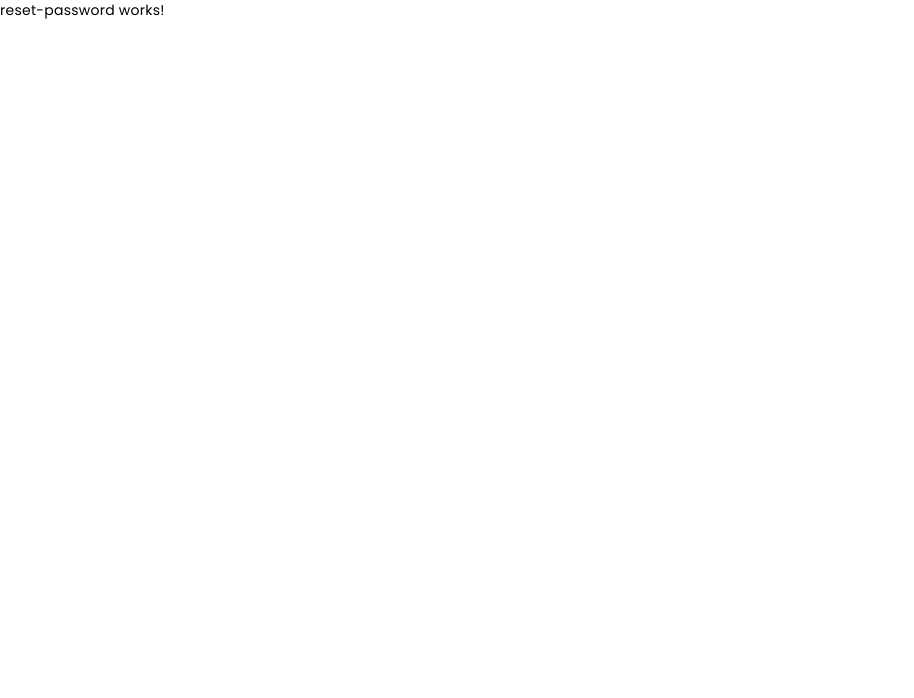
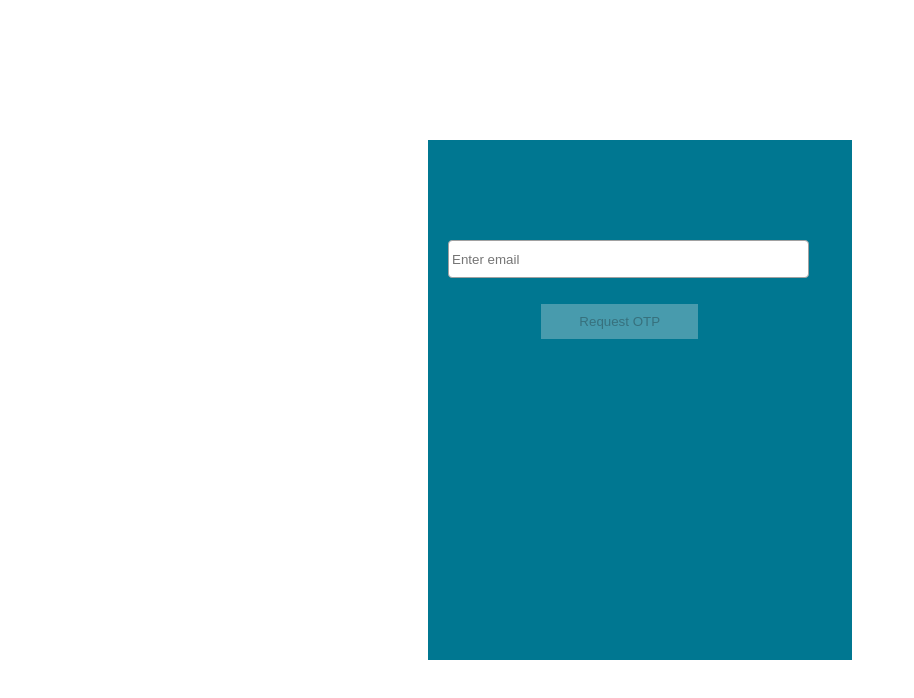
Before and after one commit to AjoshZS/ALM-Frontend-2, an Angular app: page /reset-password in a window 1280 px wide. Shown: the top 698 px of the page, without its empty margins (0-914 px from the left). Built offline with nearby package versions, Linux system fonts and the light colour scheme.

Commit message:
reset password page created

```diff
--- a/src/app/modules/authentication/components/reset-password/reset-password.component.html
+++ b/src/app/modules/authentication/components/reset-password/reset-password.component.html
@@ -1 +1,52 @@
-<p>reset-password works!</p>
+<div class="container">
+    <div class="sample">
+        <form [formGroup]="resetPasswordForm" (ngSubmit)="onSubmit()">
+            <div class="form-group">
+                <input class="input-field input-item " type="email" formControlName="email" id="email"
+                    placeholder="Enter email">
+                <div *ngIf="resetPasswordForm.get('email')?.invalid && (resetPasswordForm.get('email')?.dirty || resetPasswordForm.get('email')?.touched)"
+                    class="text-danger f-s-11">
+                    <div *ngIf="resetPasswordForm.get('email')?.errors?.['required']">Email is required</div>
+                    <div *ngIf="resetPasswordForm.get('email')?.errors?.['email']">Enter valid email</div>
+                </div>
+            </div>
+            <div *ngIf="showOtpFields">
+                <div class="form-group">
+                    <input class="input-field " type="text" formControlName="otp" id="otp" placeholder="Enter OTP">
+                    <div *ngIf="resetPasswordForm.get('otp')?.invalid && (resetPasswordForm.get('otp')?.dirty || resetPasswordForm.get('otp')?.touched)"
+                        class="text-danger f-s-11">
+                        <div *ngIf="resetPasswordForm.get('otp')?.errors?.['required']">OTP is required</div>
+                    </div>
+                </div>
+                <div class="form-group">
+                    <input class="input-field " type="password" formControlName="newPassword" id="newPassword"
+                        (input)="trimWhitespace('newPassword')" placeholder="Enter new password">
+                    <div *ngIf="resetPasswordForm.get('newPassword')?.invalid && (resetPasswordForm.get('newPassword')?.dirty || resetPasswordForm.get('newPassword')?.touched)"
+                        class="text-danger f-s-11">
+                        <div *ngIf="resetPasswordForm.get('newPassword')?.errors?.['required']">Newpassword is required
+                        </div>
+                    </div>
+                </div>
+                <div class="form-group">
+                    <input class="input-field" type="password" formControlName="confirmPassword" id="confirmPassword"
+                        placeholder="Confirm password" (input)="checkPasswordsMatch()" ngModelTrim="true"
+                        (ngModelChange)="resetPasswordForm.get('confirmPassword')?.setValue($event.trim())">
+                    <div *ngIf="resetPasswordForm.get('confirmPassword')?.invalid && (resetPasswordForm.get('confirmPassword')?.dirty || resetPasswordForm.get('confirmPassword')?.touched)"
+                        class="text-danger f-s-11">
+                        <div *ngIf="resetPasswordForm.get('confirmPassword')?.errors?.['required']">Confirm password is
+                            required</div>
+                        <div *ngIf="resetPasswordForm.get('confirmPassword')?.hasError('passwordsDoNotMatch')"
+                            class="text-danger f-s-11">
+                            Passwords do not match
+                        </div>
+                    </div>
+                </div>
+
+            </div>
+            <button type="button" (click)="toggleOtpFields()" class="btn btn-primary"
+                [disabled]="resetPasswordForm.get('email')?.invalid || passwordsDoNotMatch">
+                {{ showOtpFields ? 'Change Password' : 'Request OTP' }}
+            </button>
+        </form>
+    </div>
+</div>
--- a/src/app/modules/authentication/components/reset-password/reset-password.component.scss
+++ b/src/app/modules/authentication/components/reset-password/reset-password.component.scss
@@ -0,0 +1,41 @@
+.container{
+    display: flex;
+    justify-content: center;
+    align-items: center;
+    height: 100vh;
+    background-color: white;
+}
+
+.sample {
+    width: 30%;
+    height: 60%;
+    background-color: #007791;
+    padding: 20px;
+}
+
+
+.input-field {
+    width: 92%;
+    padding: 3px;
+    margin-bottom: 2px;
+    height: 20px;
+    margin-top: 10px;
+    height: 30px !important;
+    border-radius: 4px !important;
+
+}
+.input-item{
+    margin-top: 80px;
+}
+
+button{
+    width: 41%;
+    padding: 10px;
+    border: none;
+    cursor: pointer;
+    margin-left: 93px;
+    margin-top:24px;
+}
+.text-danger{
+color: red;
+}
--- a/src/app/modules/authentication/components/reset-password/reset-password.component.ts
+++ b/src/app/modules/authentication/components/reset-password/reset-password.component.ts
@@ -1,4 +1,5 @@
-import { Component } from '@angular/core';
+import { ChangeDetectorRef, Component } from '@angular/core';
+import { FormBuilder, FormGroup, Validators } from '@angular/forms';
 
 @Component({
   selector: 'app-reset-password',
@@ -6,5 +7,49 @@ import { Component } from '@angular/core';
   styleUrl: './reset-password.component.scss'
 })
 export class ResetPasswordComponent {
+  resetPasswordForm!: FormGroup;
+  showOtpFields: boolean = false;
+  passwordsDoNotMatch: boolean = false;
+  constructor(private formBuilder: FormBuilder, private cdr: ChangeDetectorRef ) { }
+
+  ngOnInit(): void {
+    this.resetPasswordForm = this.formBuilder.group({
+      email: ['', [Validators.required, Validators.email]],
+      otp: ['',[Validators.required,]],
+      newPassword: ['',[Validators.required,]],
+      confirmPassword: ['',[Validators.required,]]
+    });
+  }
+
+  checkPasswordsMatch() {
+    const newPassword = this.resetPasswordForm.get('newPassword')?.value;
+    const confirmPassword = this.resetPasswordForm.get('confirmPassword')?.value;
+    if (newPassword !== confirmPassword) {
+      this.resetPasswordForm.get('confirmPassword')?.setErrors({ passwordsDoNotMatch: true });
+  } else {
+      this.resetPasswordForm.get('confirmPassword')?.setErrors(null);
+  }
 
 }
+  onSubmit() {
+    if (this.resetPasswordForm.valid) {
+      console.log( this.resetPasswordForm.value.email);
+    } else {
+    }
+  }
+
+  toggleOtpFields() {
+    if (this.showOtpFields) {
+    } else {
+
+      this.showOtpFields = true;
+    }
+  }
+  trimWhitespace(controlName: string) {
+    const control = this.resetPasswordForm.get(controlName);
+    if (control && control.value && typeof control.value === 'string') {
+      const trimmedValue = control.value.trim();
+      control.setValue(trimmedValue);
+    }
+  }
+}
```
